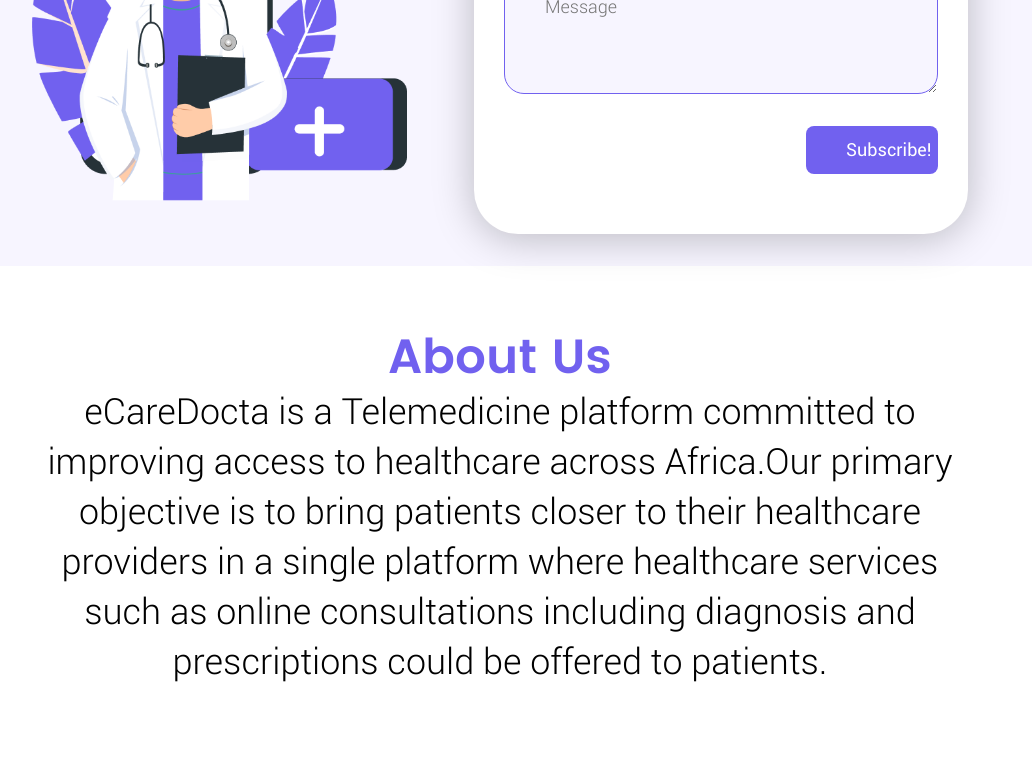
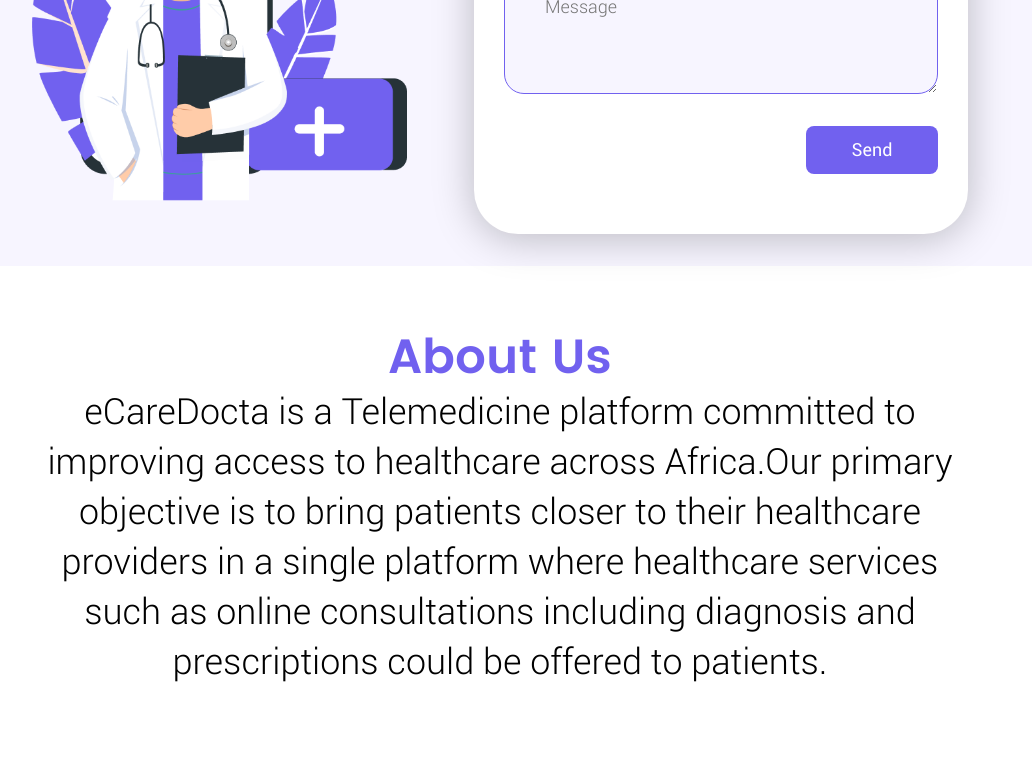
Before and after one commit to Moin105/Ecare, a Next.js app: page / in a window 1280 px wide. Shown: the part 4480-5250 px from the top of the page, without its empty margins (140-1172 px from the left). Built offline with nearby package versions, Linux system fonts and the light colour scheme; no server answers.

Commit message:
coming soon added

```diff
--- a/Components/Contact.js
+++ b/Components/Contact.js
@@ -107,7 +107,7 @@
                       value={inputs.message}
                       onChange={handleChange}
                     />
-                     <button className={styles.button}  onClick={handleSubmit}>{t.fnh}</button>
+                     <button className={styles.button}  onClick={handleSubmit}>{t.send}</button>
                   </form>
 
             </div>
--- a/Components/Footer.js
+++ b/Components/Footer.js
@@ -27,7 +27,7 @@
                 placeholder='Email here'
                 value={inputs.name}
                 />
-                <button className={styles.button}>{t.send}</button>
+                <button className={styles.button}>{t.fnh}</button>
               </div>
               </div>
               <ul className={styles.list}>
```
